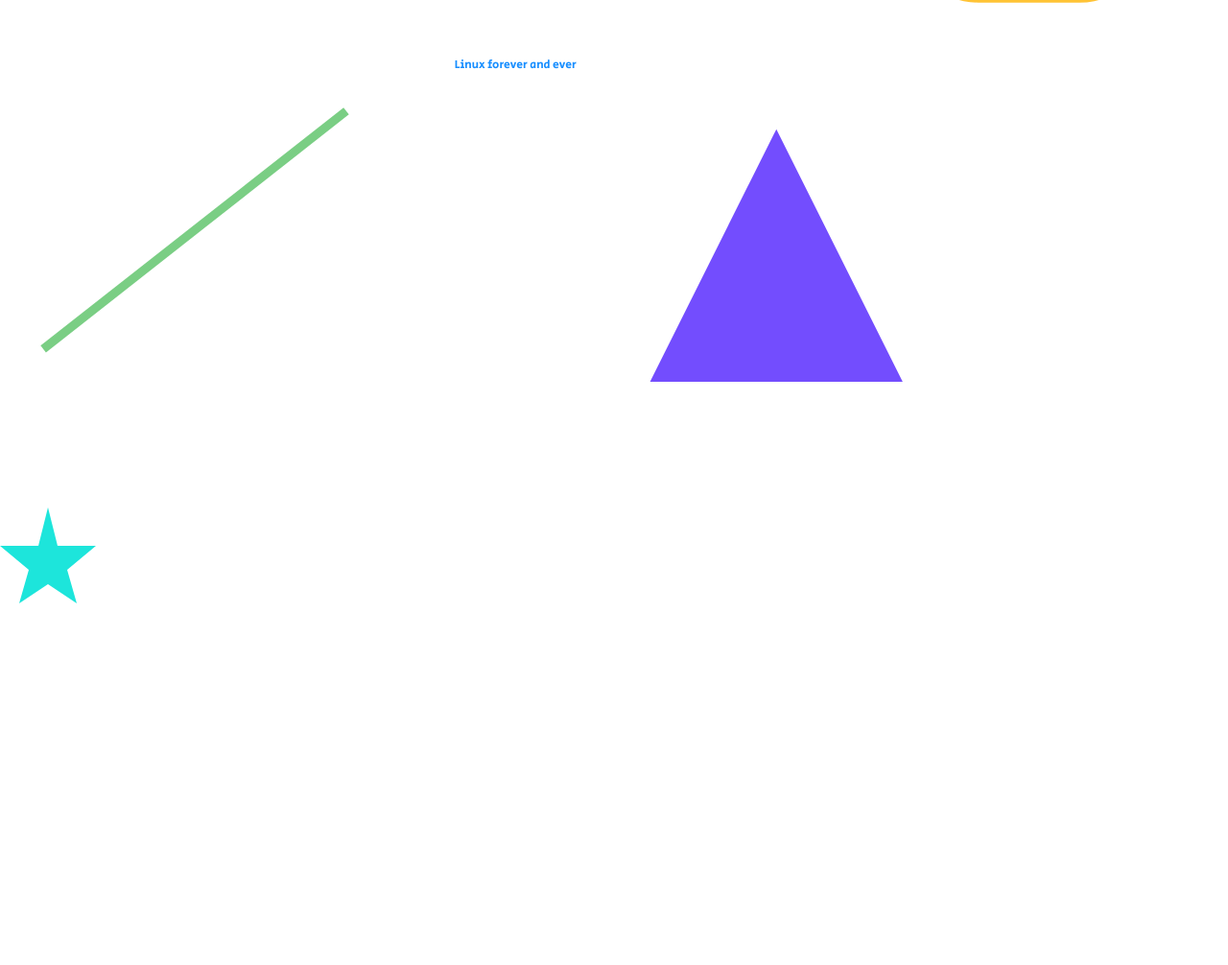
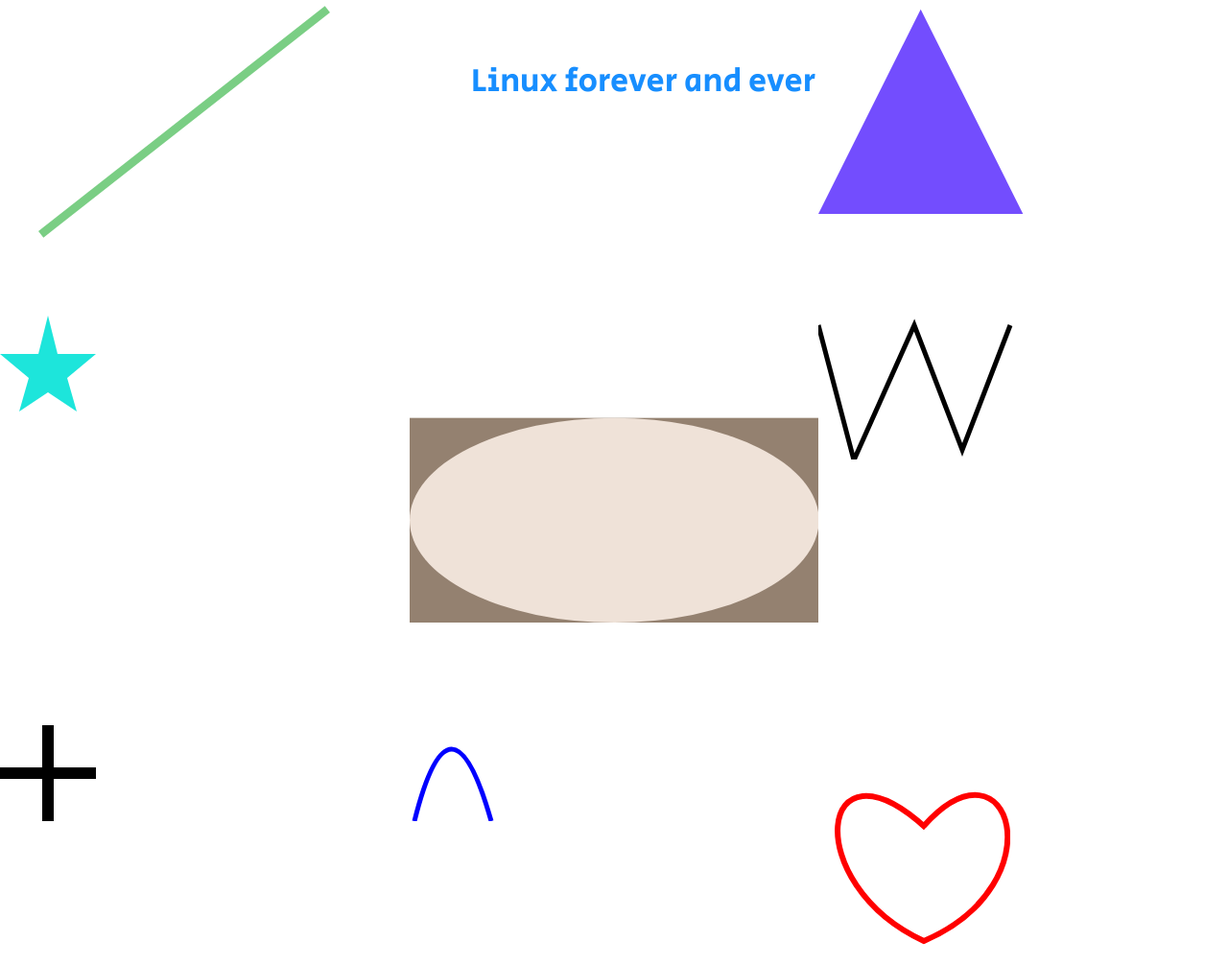
Before and after one commit to Nehimy/geometric-figures-svg, a plain HTML site: page index.html in a window 1280 px wide. Shown: the part 524-1530 px from the top of the page at 96% size. Before the commit the page ends 1203 px from the top, so only its background shows below. Drawn offline with Linux system fonts and the light colour scheme.

Commit message:
dibuje un corazon

```diff
--- a/index.html
+++ b/index.html
@@ -27,16 +27,15 @@
          válidas actualmente son 1.0 y 1.1.
     -->
     <div class="first-container">
+      <!-- Circle -->
       <svg viewBox=" 0 0 100 100" version="1.1">
         <circle id="color-circle" cx="50" cy="50" r="15" fill="yellow" />
       </svg>
-
-
+      <!-- Rect -->
       <svg viewBox="0 0 100 100" version="1.1">
         <rect id="color-rect" width="25" height="50" y="25" x="35" fill="#008d46" />
       </svg>
-
-
+      <!-- Square -->
       <svg id="color-square" width="auto" height="auto"
            viewBox="0 0 100 100"
            xmlns="http://www.w3.org/2000/svg">
@@ -44,24 +43,50 @@
               width="50" height="50"
               rx="15" ry="15" />
       </svg>
-
-      <svg viewBox="0 0 100 100" >
+      <!-- Line -->
+      <svg viewBox="0 0 100 100">
         <line id="color-line" x1="10" y1="80" x2="80" y2="25"
               stroke-width="2" stroke="black" />
       </svg>
-
+      <!-- Text -->
       <svg  viewBox="0 0 100 100">
         <text id="color-text" x="15" y="45" font-size="7" fill="red">Linux forever and ever </text>
       </svg>
       <!-- Trangle -->
-      <svg id="color-triangle" width="auto" height="auto"
-           viewBox="0 0 100 100">
+      <svg id="color-triangle" width="auto" height="auto" viewBox="0 0 100 100">
         <polygon points="0,75 25,25 50,75"></polygon>
       </svg>
       <!-- Star -->
       <svg id="color-star">
         <polygon id="color-star" points="50,0 40,40 0,40 30,65 20,100 50,80 80,100 70,65 100,40 60,40"></polygon>
       </svg>
+      <!-- Ellipse and triangle -->
+      <svg  viewBox="0 0 100 100" version="1.1">
+        <rect class="figure-rect" x="0" y="25" width="100" height="50"
+              fill="#FFFF00" />
+        <ellipse class="figure-ellipse" cx="50" cy="50" rx="50" ry="25"
+                 fill="red" />
+      </svg>
+      <!-- lineas w -->
+        <svg>
+          <path d="M 0 10 L 50 200, 15 200, 100 10, 150 140, 200 10 "
+                stroke="black" fill="none" stroke-width="5">
+        </svg>
+
+        <!-- line and path-->
+        <svg>
+          <path d="M 0 50 L 100 50" stroke="black" stroke-width="12"/>
+          <line x1="50" y1="100" x2="50" y2="0" stroke-width="12" stroke="black" />
+        </svg>
+        <!-- curved line-->
+        <svg  viewBox="0 0 100 100"  height="100" width="100">
+          <!-- <path d="M 120 50 C 190 -20 340 100 120 160 C -140 50 110 -20 120 50" stroke="black" fill="#f463d0" stroke-width="5"></path> -->
+          <path  d="M 5 100 q 37.5 -150 80 0" stroke="blue" stroke-width="5" fill="none" height="100" width="100"></path>
+        </svg>
+        <!-- heart -->
+        <svg  viewBox="0 0 100 100" height="250" width="200">
+          <path d="M 55 40 C 100 -10, 125 70, 55 100 C -10 70, 0 -10, 56 41" stroke="red" stroke-width="3" fill="none"/>
+        </svg>
     </div>
   </body>
 </html>
--- a/style.css
+++ b/style.css
@@ -16,8 +16,8 @@ html {
 
 .first-container {
     display: grid;
-    grid-template-columns: repeat(3, auto);
-    grid-template-rows: repeat(3, auto);
+    grid-template-columns: repeat(3, minmax(100px, 1fr));
+    grid-template-rows: repeat(3, minmax(100px, 1fr));
 }
 
 
@@ -51,3 +51,11 @@ html {
 #color-star {
     fill:#1de5db;
 }
+
+.figure-rect {
+    fill: #948170;
+}
+
+.figure-ellipse {
+    fill: #efe2d8;
+}
```
Lines whose indentation alone changed are shown as unchanged.
